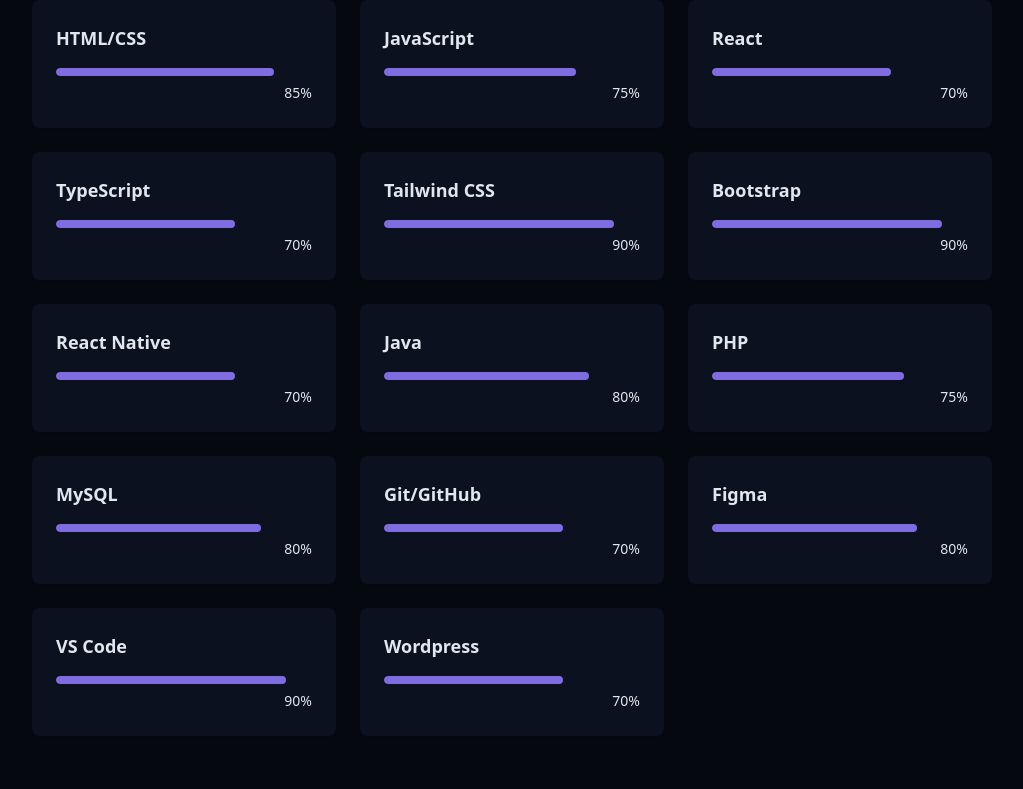
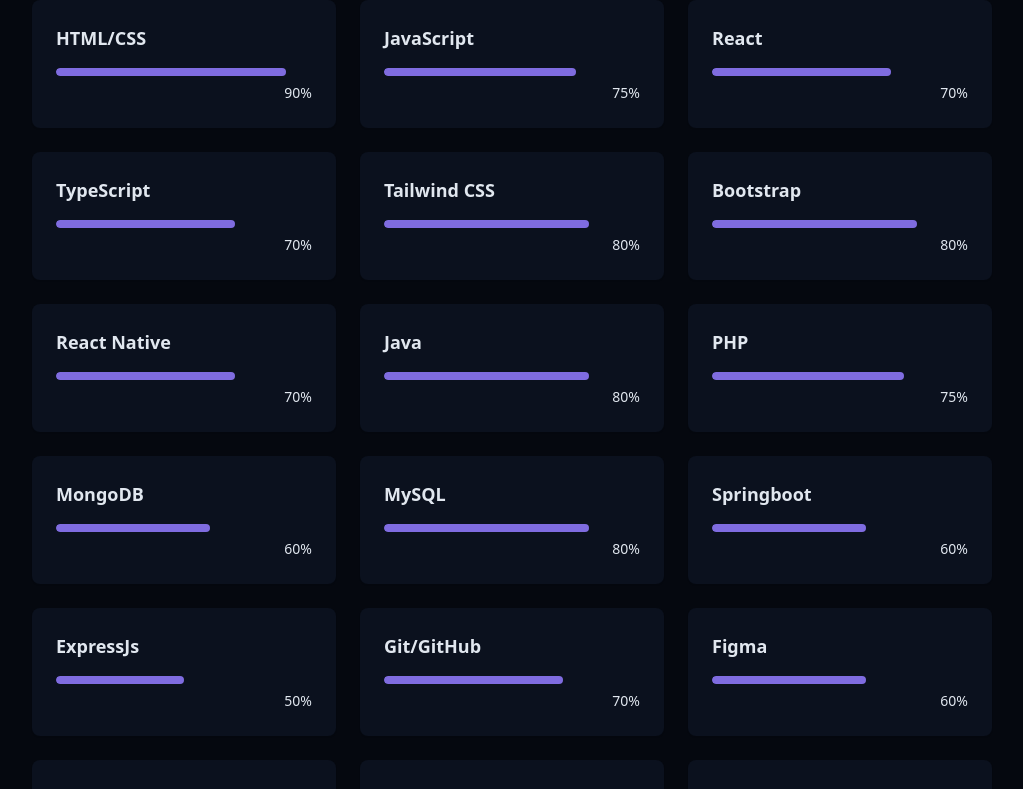
Before and after one commit to DaYtRoNe/My-Portfolio, a React (Vite) app: page / in a window 1280 px wide. Shown: the part 2000-2789 px from the top of the page, without its empty margins (128-1151 px from the left). Built offline with nearby package versions, Linux system fonts and the light colour scheme.

Commit message:
Update SkillsSection.jsx

```diff
--- a/src/components/SkillsSection.jsx
+++ b/src/components/SkillsSection.jsx
@@ -3,28 +3,31 @@
 
 const skills = [
     // Frontend
-    { name: "HTML/CSS", level: 85, category: "frontend" },
+    { name: "HTML/CSS", level: 90, category: "frontend" },
     { name: "JavaScript", level: 75, category: "frontend" },
     { name: "React", level: 70, category: "frontend" },
     { name: "TypeScript", level: 70, category: "frontend" },
-    { name: "Tailwind CSS", level: 90, category: "frontend" },
-    { name: "Bootstrap", level: 90, category: "frontend" },
+    { name: "Tailwind CSS", level: 80, category: "frontend" },
+    { name: "Bootstrap", level: 80, category: "frontend" },
     // { name: "Next.js", level: 80, category: "frontend" },
     { name: "React Native", level: 70, category: "frontend" },
 
     // Backend
     { name: "Java", level: 80, category: "backend" },
     { name: "PHP", level: 75, category: "backend" },
-    // { name: "MongoDB", level: 70, category: "backend" },
+    { name: "MongoDB", level: 60, category: "backend" },
     { name: "MySQL", level: 80, category: "backend" },
+    { name: "Springboot", level: 60, category: "backend" },
+    { name: "ExpressJs", level: 50, category: "backend" },
 
     // Tools
     { name: "Git/GitHub", level: 70, category: "tools" },
-    { name: "Figma", level: 80, category: "tools" },
+    { name: "Figma", level: 60, category: "tools" },
     { name: "VS Code", level: 90, category: "tools" },
-    { name: "Wordpress", level: 70, category: "tools" },
+    { name: "Netbeans IDE", level: 80, category: "tools" },
+    { name: "IntelliJ IDEA", level: 70, category: "tools" },
+    { name: "Wordpress", level: 60, category: "tools" },
 ];
-
 const categories = ["all", "frontend", "backend", "tools"];
 
 export const SkillsSection = () => {
```
